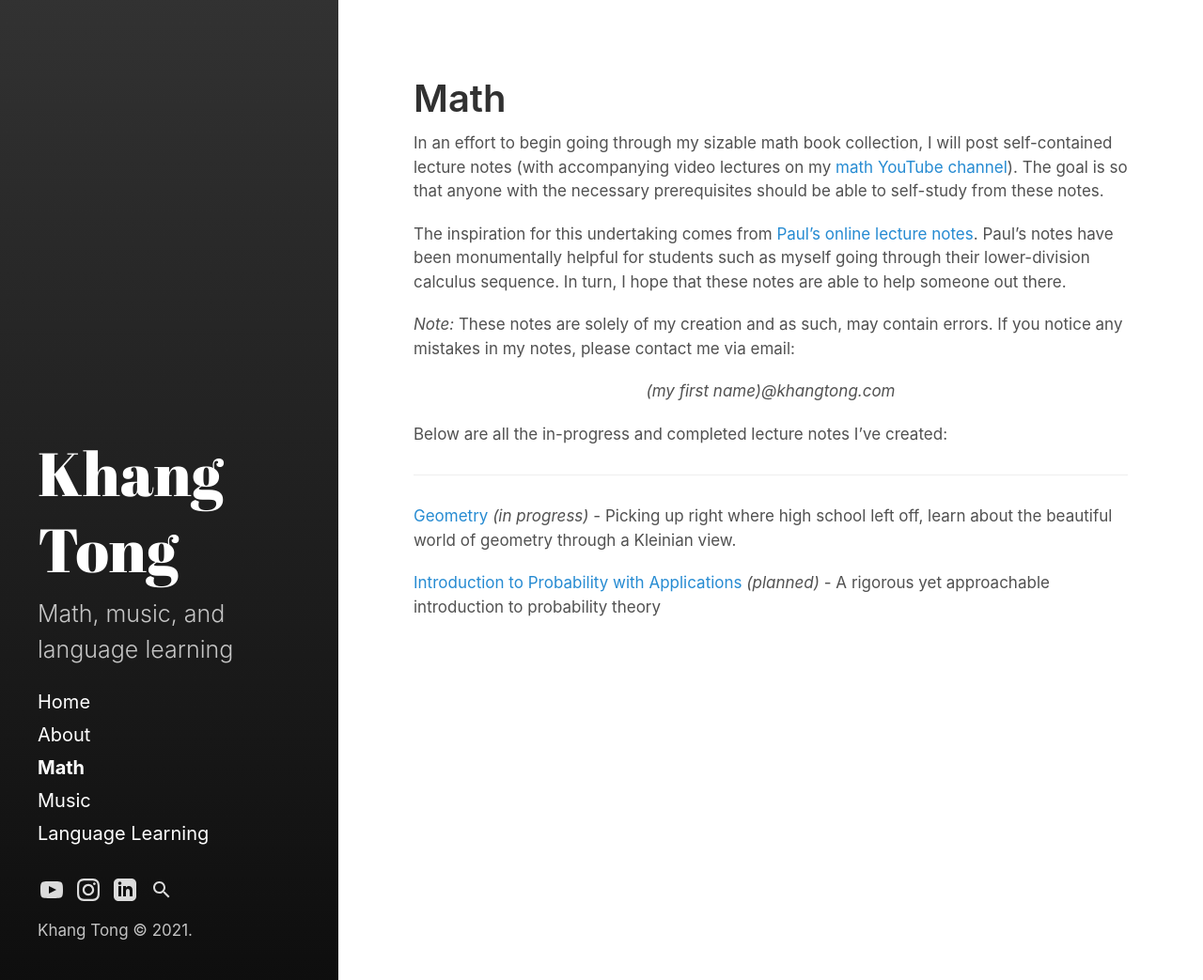
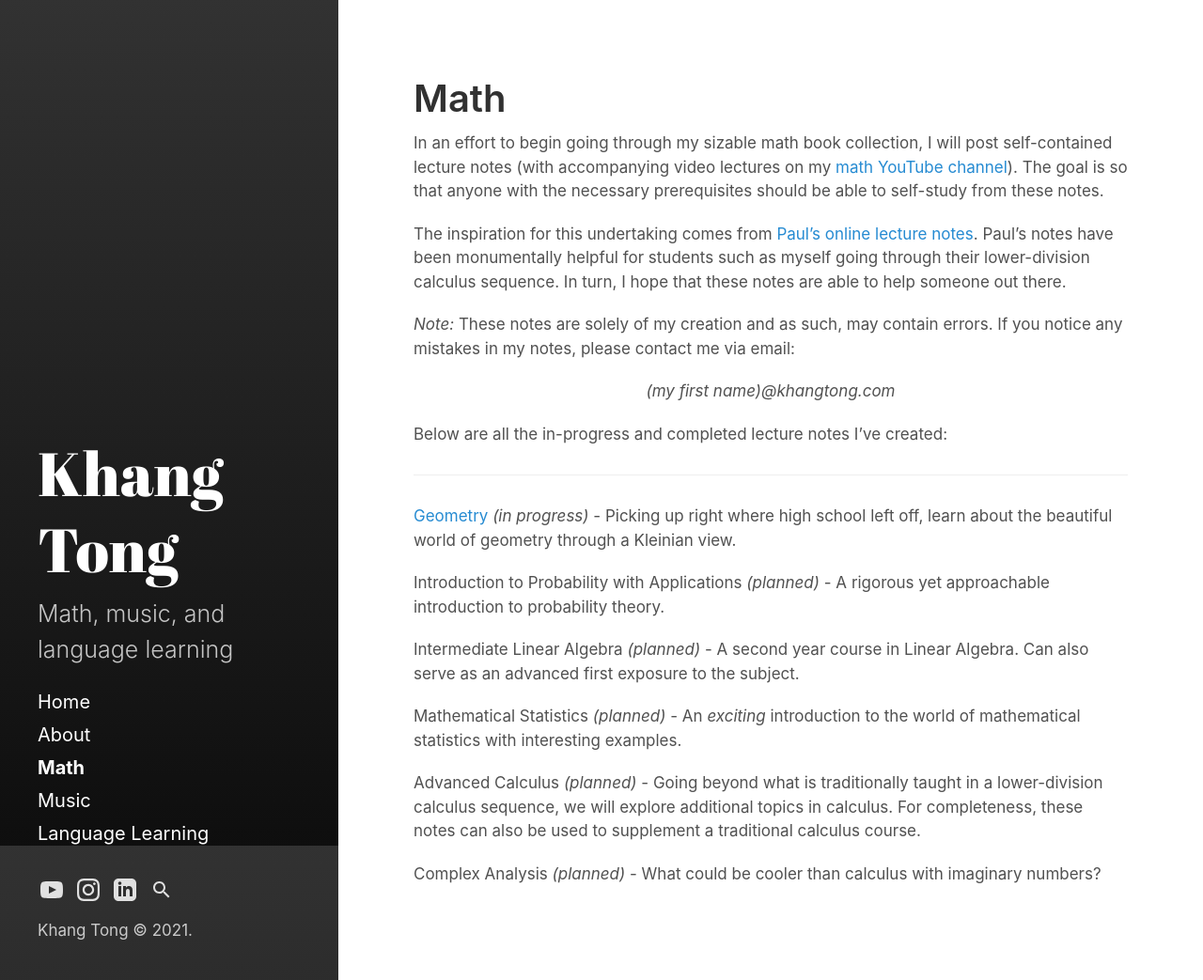
Before and after one commit to hophopkhangaroo/khangtong, a Jekyll site: the page built from math/index.md, in a window 1280 px wide and 1043 px high. Shown: the whole window at 94% size. Built offline with Jekyll 4.4.1, drawn with Linux system fonts in a browser that asks for light colours.

Commit message:
Upadate math home page with planned lecture notes

```diff
--- a/math/index.md
+++ b/math/index.md
@@ -27,4 +27,12 @@ Below are all the in-progress and completed lecture notes I've created:
 
 [Geometry](#) *(in progress)* - Picking up right where high school left off, learn about the beautiful world of geometry through a Kleinian view.
 
-[Introduction to Probability with Applications](#) *(planned)* - A rigorous yet approachable introduction to probability theory
+Introduction to Probability with Applications *(planned)* - A rigorous yet approachable introduction to probability theory.
+
+Intermediate Linear Algebra *(planned)* - A second year course in Linear Algebra. Can also serve as an advanced first exposure to the subject.
+
+Mathematical Statistics *(planned)* - An *exciting* introduction to the world of mathematical statistics with interesting examples.
+
+Advanced Calculus *(planned)* - Going beyond what is traditionally taught in a lower-division calculus sequence, we will explore additional topics in calculus. For completeness, these notes can also be used to supplement a traditional calculus course.
+
+Complex Analysis *(planned)* - What could be cooler than calculus with imaginary numbers?
```
